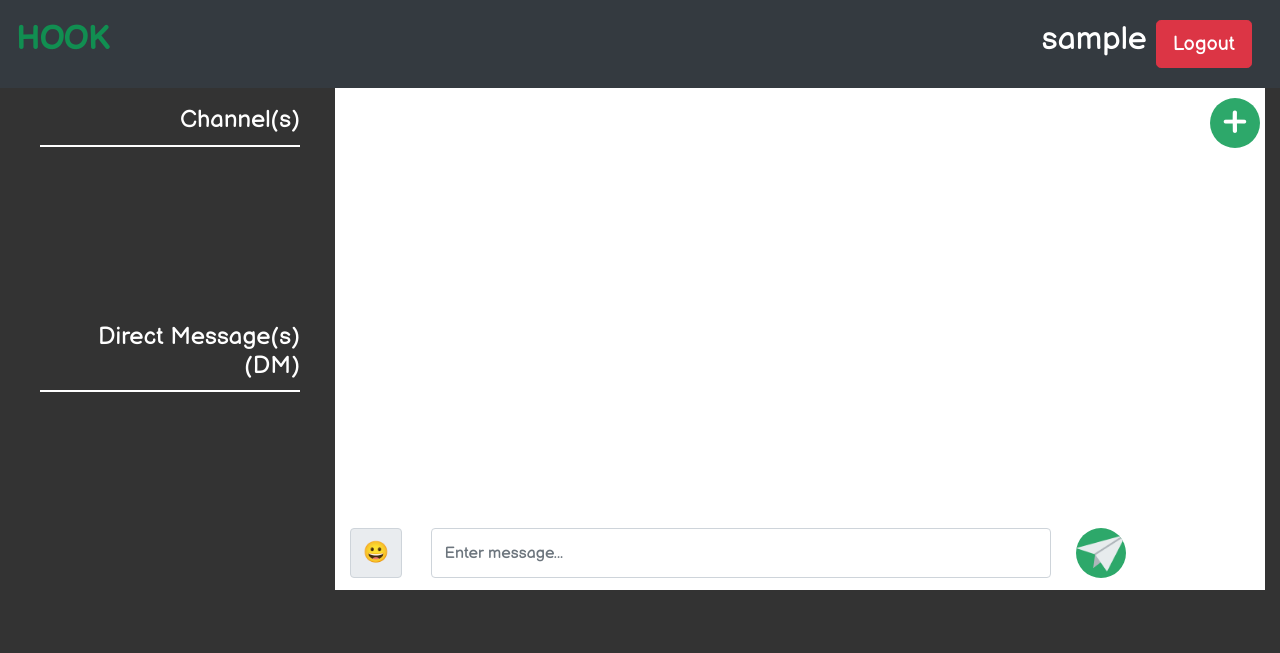
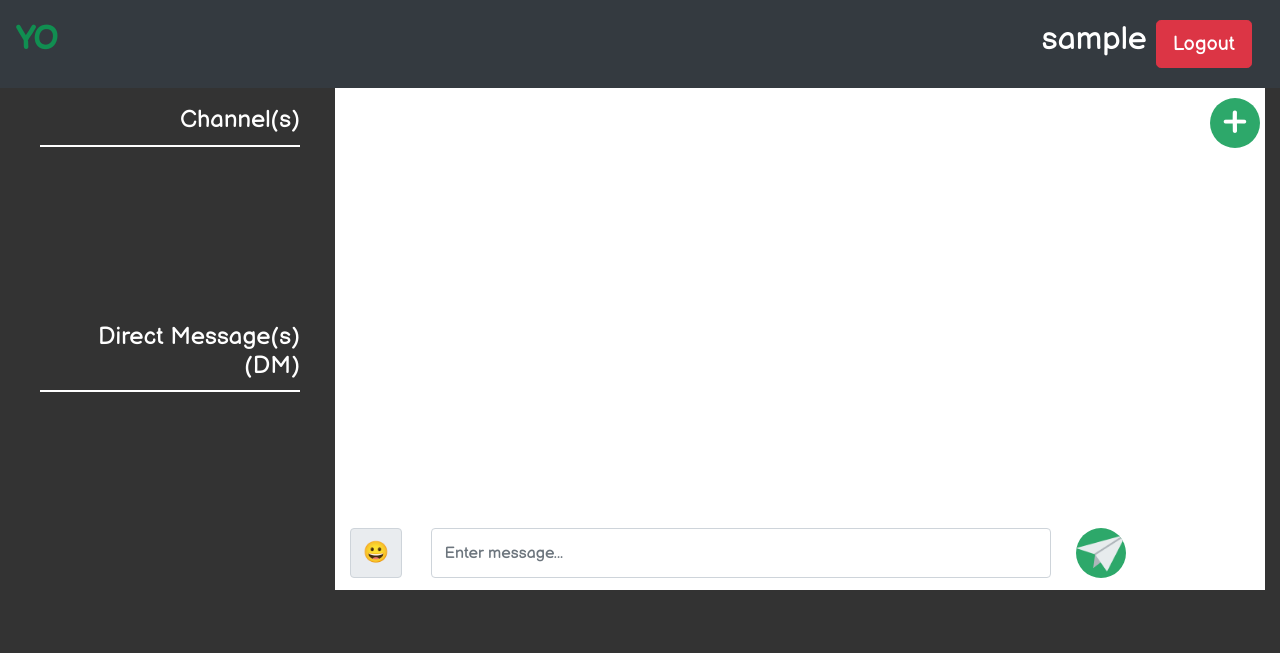
Before and after one commit to techemmy/Flask-Chat-Application, a Flask app: template hook/templates/main/chat.html in a window 1280 px wide. Shown: the top 653 px of the page. Run offline with Flask 2, Linux system fonts and the light colour scheme; the template is opened without the code that fills it, so the values that code supplies are empty; the visitor is signed in with stand-in values (Sample User, id 1); some libraries are stand-ins or nearby versions.

Commit message:
edit navbar title

```diff
--- a/hook/templates/main/navbar.html
+++ b/hook/templates/main/navbar.html
@@ -1,6 +1,6 @@
 <nav class="navbar navbar-dark bg-dark">
     {% if session.user %}
-        <h3 class="navbar-brand" style="color: whitesmoke;cursor: default;">Hook</h3>
+        <h3 class="navbar-brand" style="color: whitesmoke;cursor: default;">YO</h3>
         <div class="form-inline p-2">
             <h2 class="chat-rep">{{ session.user.username }}</h2>
             <a href="{{ url_for('auth.logout') }}"><button type="button" class="btn btn-danger btn-lg m-1">Logout</button></a>
```
